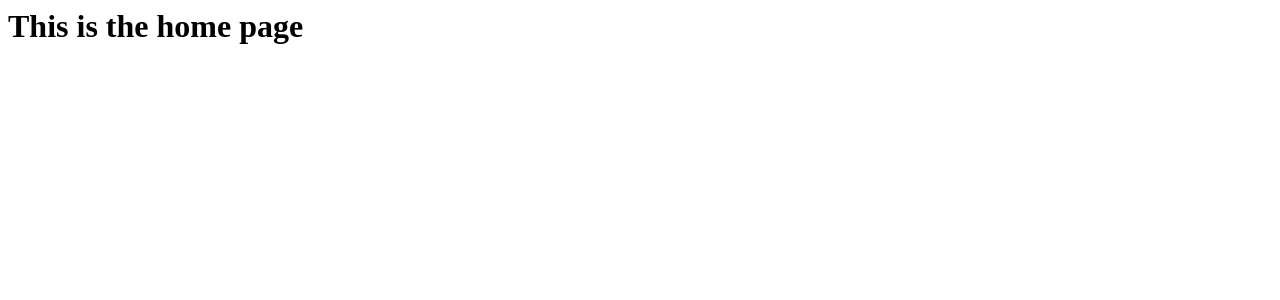
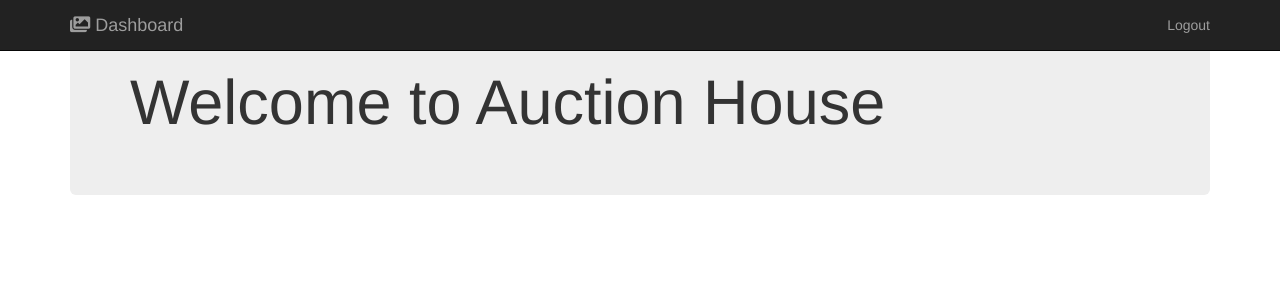
Before and after one commit to Aryaman2912/auction-house-django, a Django app: page / in a window 1280 px wide. Shown: the top 300 px of the page. Run offline with Django 3.2, Linux system fonts and the light colour scheme; some libraries are stand-ins or nearby versions.

Commit message:
templates

```diff
--- a/auction-house-django-master/auction/auction/settings.py
+++ b/auction-house-django-master/auction/auction/settings.py
@@ -106,7 +106,7 @@ AUTH_PASSWORD_VALIDATORS = [
 
 LANGUAGE_CODE = 'en-us'
 
-TIME_ZONE = 'UTC'
+TIME_ZONE = 'Asia/Calcutta'
 
 USE_I18N = True
 
--- a/auction-house-django-master/auction/auction_house/templates/auction_house/home.html
+++ b/auction-house-django-master/auction/auction_house/templates/auction_house/home.html
@@ -1 +1,47 @@
-<h1>This is the home page</h1>
+<!DOCTYPE html>
+<html lang="en">
+<head>
+    <meta charset="UTF-8">
+    <meta name="viewport" content="width=device-width, initial-scale=1.0">
+    <link rel="stylesheet" href="https://stackpath.bootstrapcdn.com/font-awesome/4.7.0/css/font-awesome.min.css">
+    <link rel="stylesheet" href="https://maxcdn.bootstrapcdn.com/bootstrap/3.3.7/css/bootstrap.min.css" integrity="sha384-BVYiiSIFeK1dGmJRAkycuHAHRg32OmUcww7on3RYdg4Va+PmSTsz/K68vbdEjh4u" crossorigin="anonymous">
+    <link rel="stylesheet" href="https://use.fontawesome.com/releases/v5.11.2/css/all.css">
+    <script type="text/javascript" src="https://code.jquery.com/jquery-3.4.1.js"></script>
+
+    <title>Dashboard</title>
+</head>
+<body>
+    <nav class="navbar navbar-inverse navbar-fixed-top">
+		<div class="container">
+			<div class="navbar-header">
+				<button type="button" class="navbar-toggle collapsed" data-toggle="collapse" data-target="#bs-example-navbar-collapse-1" aria-expanded="false">
+    				<span class="sr-only">Toggle navigation</span>
+    				<span class="icon-bar"></span>
+    				<span class="icon-bar"></span>
+    				<span class="icon-bar"></span>
+  				</button>
+				<a href="#" class="navbar-brand"><i class="fas fa-images"></i> Dashboard</a>
+			</div>
+
+			<div class="collapse navbar-collapse" id="bs-example-navbar-collapse-1">
+				<ul class="nav navbar-nav">
+					<!-- <li><a href="#">About</a></li> -->
+					<!-- <li><a href="#">Contact</a></li> -->
+				</ul>
+
+				<ul class="nav navbar-nav navbar-right">
+                    <!-- <a href="#" class="navbar-brand"><i class="fas fa-images"></i> Dashboard</a> -->
+					<li><a href="#">Logout</a></li>
+				</ul>
+			</div>
+		</div>
+	</nav>
+    <div class="container">
+        <div class="jumbotron">
+            <h1>Welcome to Auction House</h1>
+        </div>
+    </div>
+
+    <script src="https://stackpath.bootstrapcdn.com/bootstrap/4.4.1/js/bootstrap.min.js"></script>
+</body>
+</html>
```
Also changed, not shown: auction-house-django-master/auction/auction_house/forms.py (added, +8 -0 lines), auction-house-django-master/auction/db.sqlite3, 1 other file.
